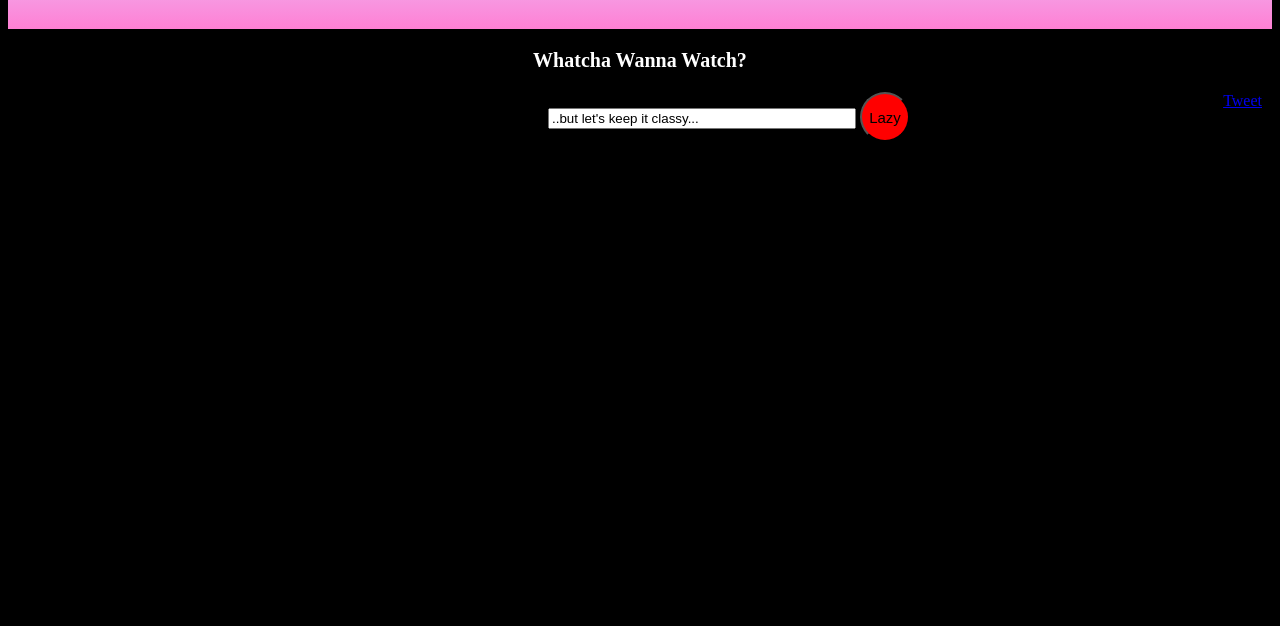
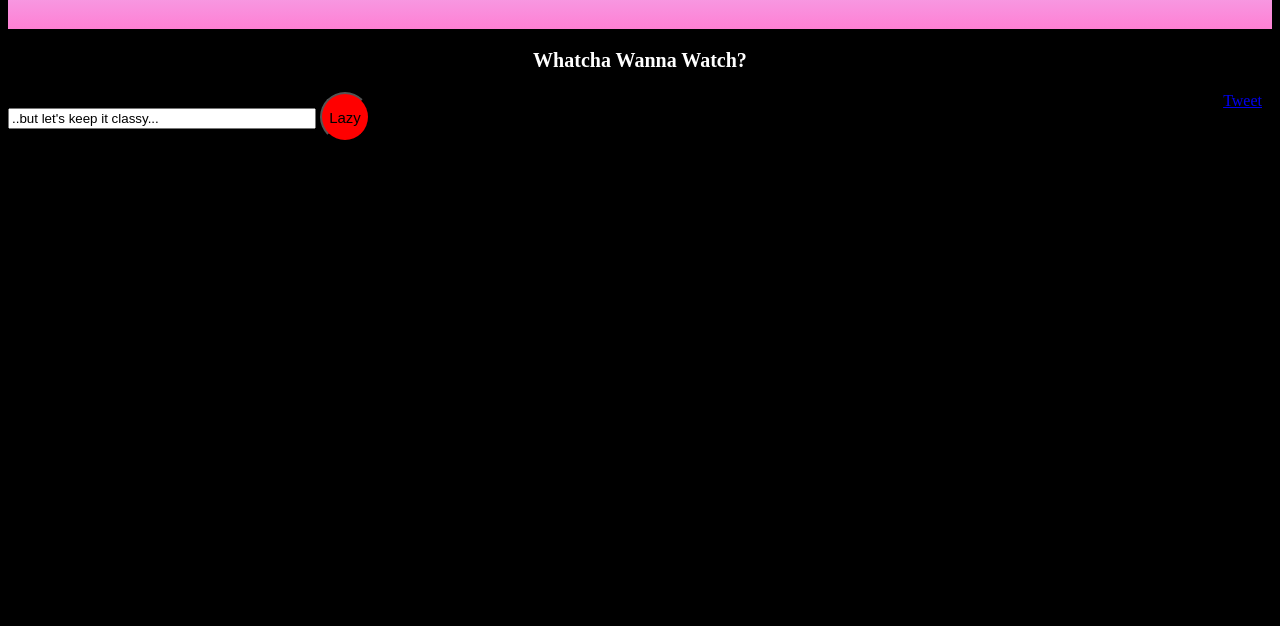
Before and after one commit to zbanalagay/Procrastination, a website: page jquery/index.html in a window 1280 px wide. Shown: the part 174-800 px from the top of the page. Drawn offline with nearby package versions, Linux system fonts and the light colour scheme.

Commit message:
centered

```diff
--- a/jquery/stylesheet.css
+++ b/jquery/stylesheet.css
@@ -67,8 +67,7 @@ h3{
   transform: rotate(360deg);
 }
 #searchBar{
-  margin-top: 5px;
-  margin-left: 540px;
+  margin: 0 auto;
   min-width: 300px;
   min-height: 10px;
 
```
